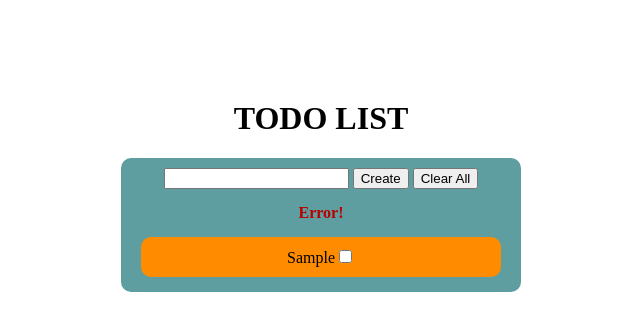
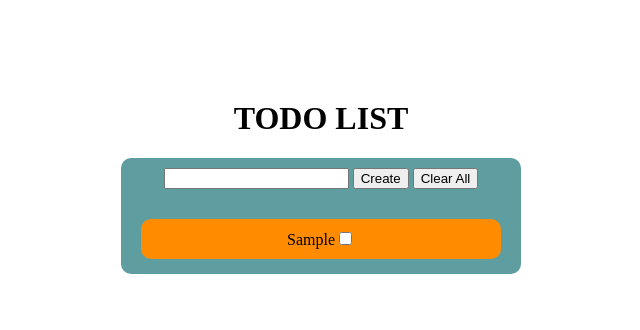
Before and after one commit to AvAValera/web, a plain HTML site: page DOM/TODO/tobolist.html in a window 1280 px wide. Both pictures are taken after typing "Sample" into the empty fields and a click on the button "Create". Shown: the whole page, without its empty margins (319-959 px from the left). Drawn offline with Linux system fonts and the light colour scheme.

Commit message:
edit todo project

```diff
--- a/DOM/TODO/script.js
+++ b/DOM/TODO/script.js
@@ -1,29 +1,48 @@
 const elements = document.querySelector('.todo_elements');
-const btnClear = document.querySelector('.btn_clear');
-const btnEnter = document.querySelector('.btn_enter')
+        btnClear = document.querySelector('.btn_clear');
+        btnEnter = document.querySelector('.btn_enter')
+        error = document.querySelector('.error');
+        inp = document.querySelector('.input');
 
+        const check = document.createElement('input')
+        check.setAttribute('type', 'checkbox');
 
 btnClear.addEventListener('click', () =>{
         elements.innerHTML = '';
+        inp.value = '';
+        numbElem = 0;
     });
 
-btnEnter.addEventListener('click', () =>{
-    const inp = document.querySelector('.input');
+
+function addElementToList(){
     if(inp.value.trim().length > 2 && inp.value.trim().length < 24){
-        const check = document.createElement('input')
-        check.type = 'checkbox';
+        error.textContent = '';
+        var check = document.createElement('input')
+        check.setAttribute('type', 'checkbox');
+
+        check.classList.add(`inputCheck`);
         const newElem = document.createElement('div');
+        newElem.className = 'elem_block';
         const paragraph = document.createElement('p');
         elements.appendChild(newElem);
         newElem.appendChild(paragraph);
-        paragraph.classList.add('elem_paragraph')
+        paragraph.classList.add(`elem_paragraph`);
         newElem.appendChild(check);
         paragraph.textContent = inp.value;
-        inp.value = '';
-
     }
-    if(inp.value.trim().length <= 2){
-        const error = document.querySelector('.error');
+    if(inp.value.length <= 2 || inp.value.length >= 25){
         error.textContent = 'Error!';
     }
+
+    inp.value = '';
+};
+
+btnEnter.addEventListener('click', () =>{
+    addElementToList();
 });
+
+inp.addEventListener('keydown',(event) => {
+    if(event.keyCode === 13){
+        addElementToList();
+    };
+});
--- a/DOM/TODO/style.css
+++ b/DOM/TODO/style.css
@@ -34,10 +34,11 @@
     -ms-border-radius: 10px;
     -o-border-radius: 10px;
 }
-.elem_paragraph{
+.elem_block p{
     display: inline-block;
     line-height: 0px;
 }
+
 .error {
     margin: 15px 0 0 0;
     padding: 0;
```
